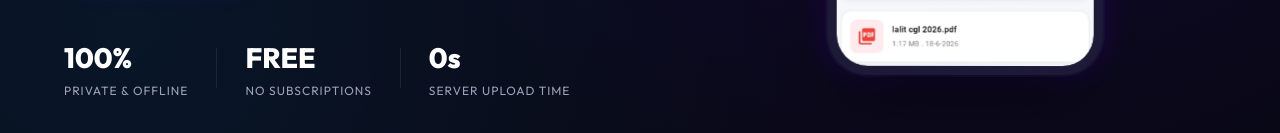
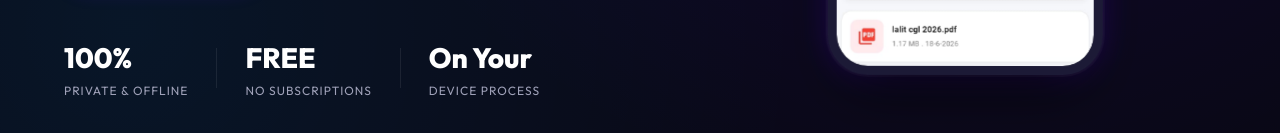
Before and after one commit to bhishuvasava/doczen-policy-and-conditions, a plain HTML site: page index.html in a window 1280 px wide. Shown: the part 667-800 px from the top of the page. Drawn offline with nearby package versions, Linux system fonts and the light colour scheme.

Commit message:
change line

```diff
--- a/index.html
+++ b/index.html
@@ -101,8 +101,8 @@
                         </div>
                         <div class="divider"></div>
                         <div class="metric">
-                            <span class="metric-num">0s</span>
-                            <span class="metric-label">Server Upload Time</span>
+                            <span class="metric-num">On Your</span>
+                            <span class="metric-label">Device Process</span>
                         </div>
                     </div>
                 </div>
```
